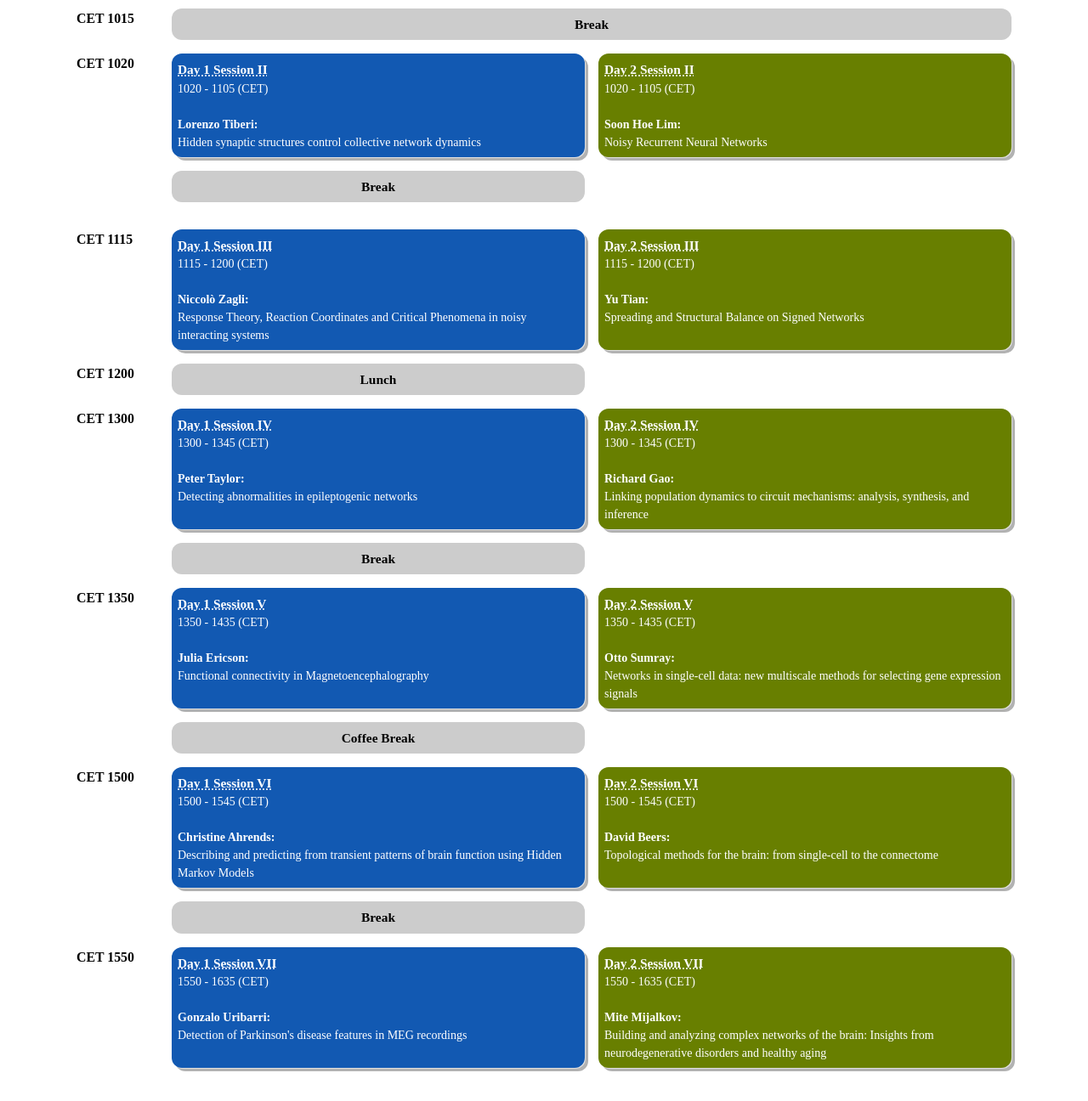
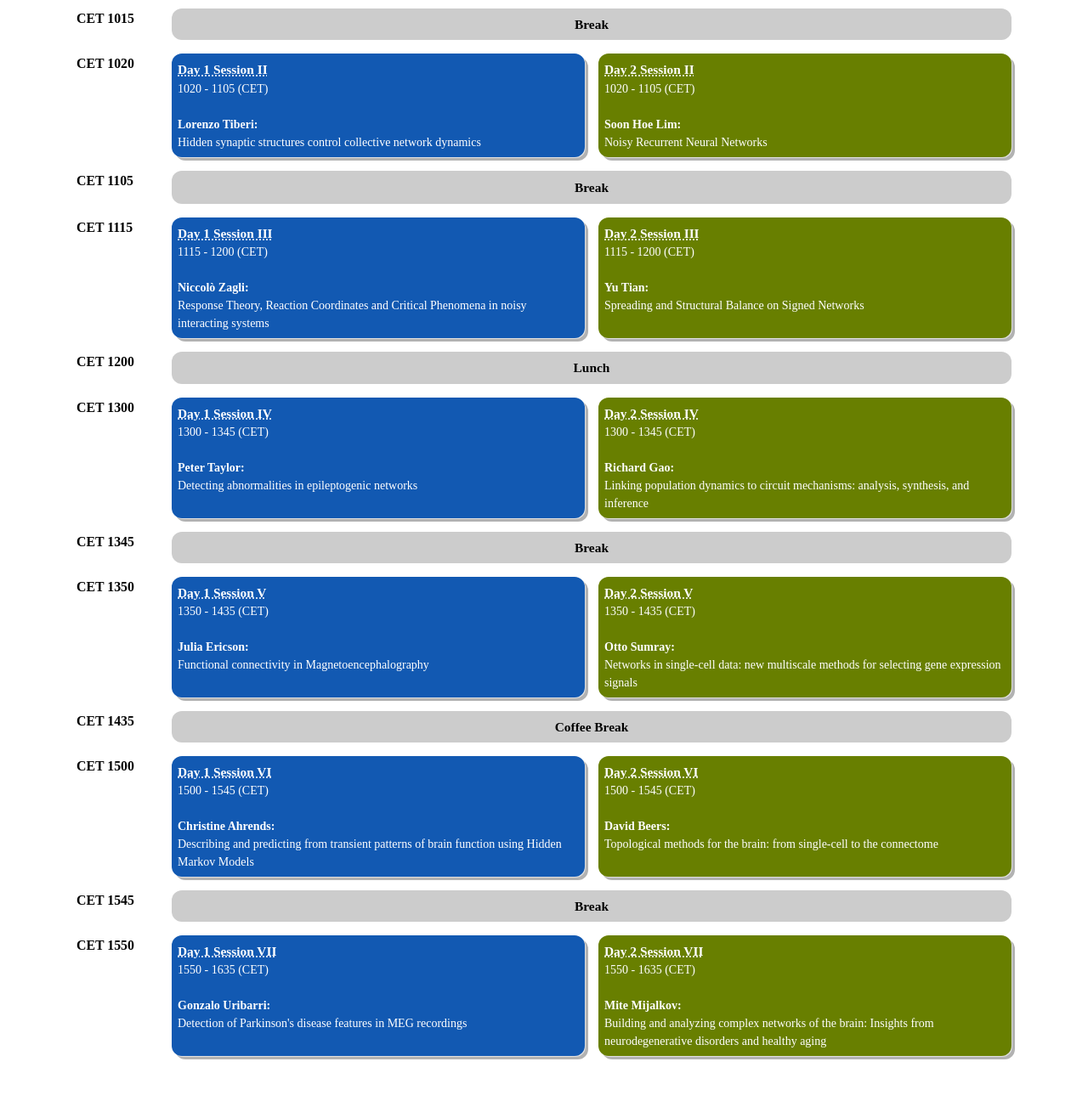
Before and after one commit to brainnet23/brainnet23.github.io, a plain HTML site: page program/program.template.html in a window 1280 px wide. Shown: the part 349-1645 px from the top of the page at 85% size. Drawn offline with Linux system fonts and the light colour scheme; files that its build step writes are made by us from their sources.

Commit message:
Added schedule

```diff
--- a/program/program.template.html
+++ b/program/program.template.html
@@ -50,7 +50,9 @@
     <span class="session-presenter">Noisy Recurrent Neural Networks</span>
   </div>
 
-  <div class="session session-2 day-all" style="grid-column: day-1-start / day-1-end; grid-row: time-1105 / time-1110;">
+  <h2 class="time-slot" style="grid-row: time-1105;">CET 1105</h2>
+
+  <div class="session session-2 day-all" style="grid-column: day-1-start / day-2-end; grid-row: time-1105 / time-1115;">
     <h3 class="session-title">Break</h3>
   </div>
 
@@ -72,7 +74,7 @@
 
   <h2 class="time-slot" style="grid-row: time-1200;">CET 1200</h2>
 
-  <div class="session session-3 day-all" style="grid-column: day-1-start / day-1-end; grid-row: time-1200 / time-1300;">
+  <div class="session session-3 day-all" style="grid-column: day-1-start / day-2-end; grid-row: time-1200 / time-1300;">
     <h3 class="session-title">Lunch</h3>
   </div>
 
@@ -92,7 +94,8 @@
     <span class="session-presenter">Linking population dynamics to circuit mechanisms: analysis, synthesis, and inference</span>
   </div>
 
-  <div class="session session-4 day-all" style="grid-column: day-1-start / day-1-end; grid-row: time-1345 / time-1350;">
+  <h2 class="time-slot" style="grid-row: time-1345;">CET 1345</h2>
+  <div class="session session-4 day-all" style="grid-column: day-1-start / day-2-end; grid-row: time-1345 / time-1350;">
     <h3 class="session-title">Break</h3>
   </div>
 
@@ -112,7 +115,8 @@
     <span class="session-presenter">Networks in single-cell data: new multiscale methods for selecting gene expression signals</span>
   </div>
 
-  <div class="session session-5 day-all" style="grid-column: day-1-start / day-1-end; grid-row: time-1435 / time-1500;">
+  <h2 class="time-slot" style="grid-row: time-1435;">CET 1435</h2>
+  <div class="session session-5 day-all" style="grid-column: day-1-start / day-2-end; grid-row: time-1435 / time-1500;">
     <h3 class="session-title">Coffee Break</h3>
   </div>
 
@@ -132,8 +136,8 @@
     <span class="session-presenter">Topological methods for the brain: from single-cell to the connectome</span>
   </div>
 
-
-  <div class="session session-6 day-all" style="grid-column: day-1-start / day-1-end; grid-row: time-1545 / time-1550;">
+  <h2 class="time-slot" style="grid-row: time-1545;">CET 1545</h2>
+  <div class="session session-6 day-all" style="grid-column: day-1-start / day-2-end; grid-row: time-1545 / time-1550;">
     <h3 class="session-title">Break</h3>
   </div>
 
```
